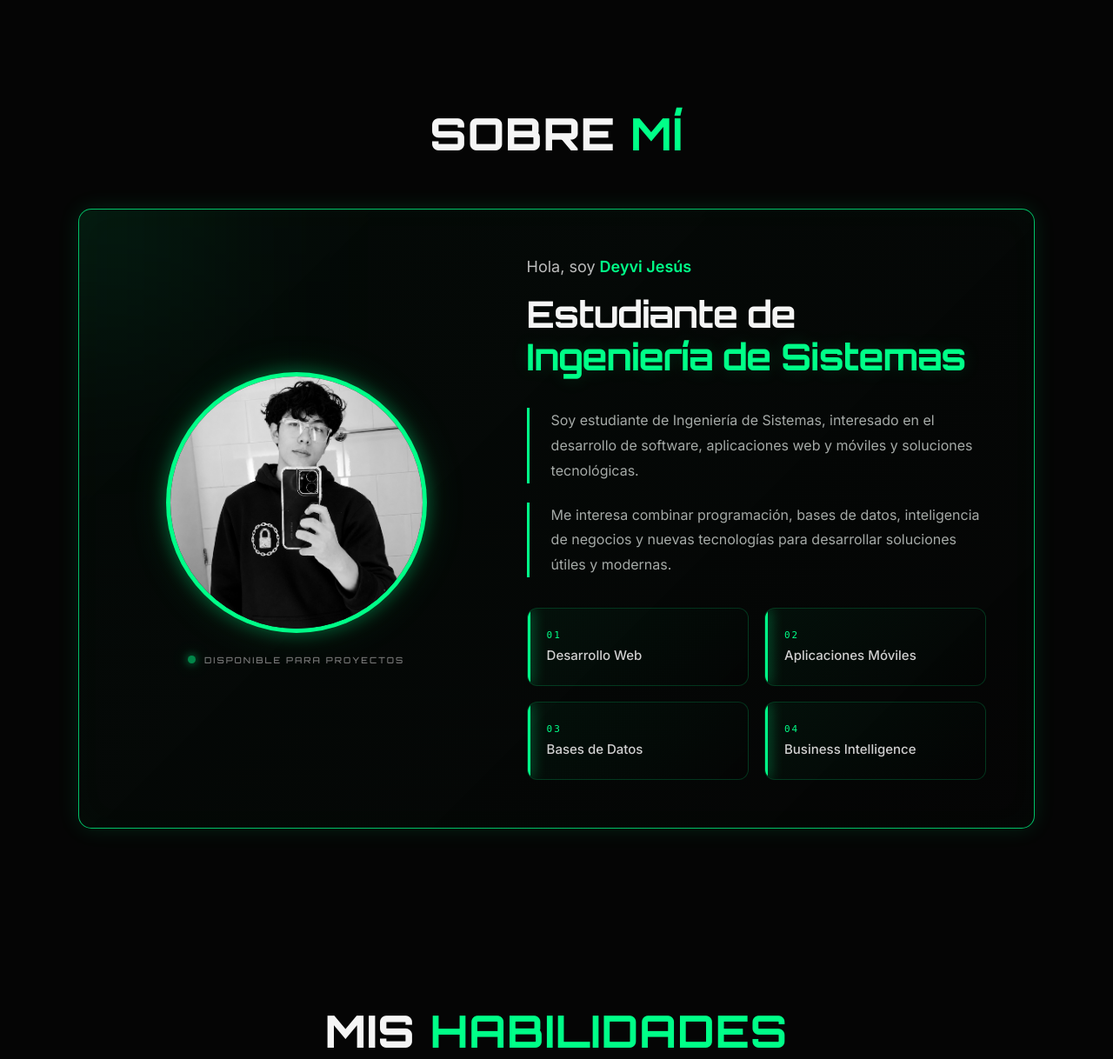
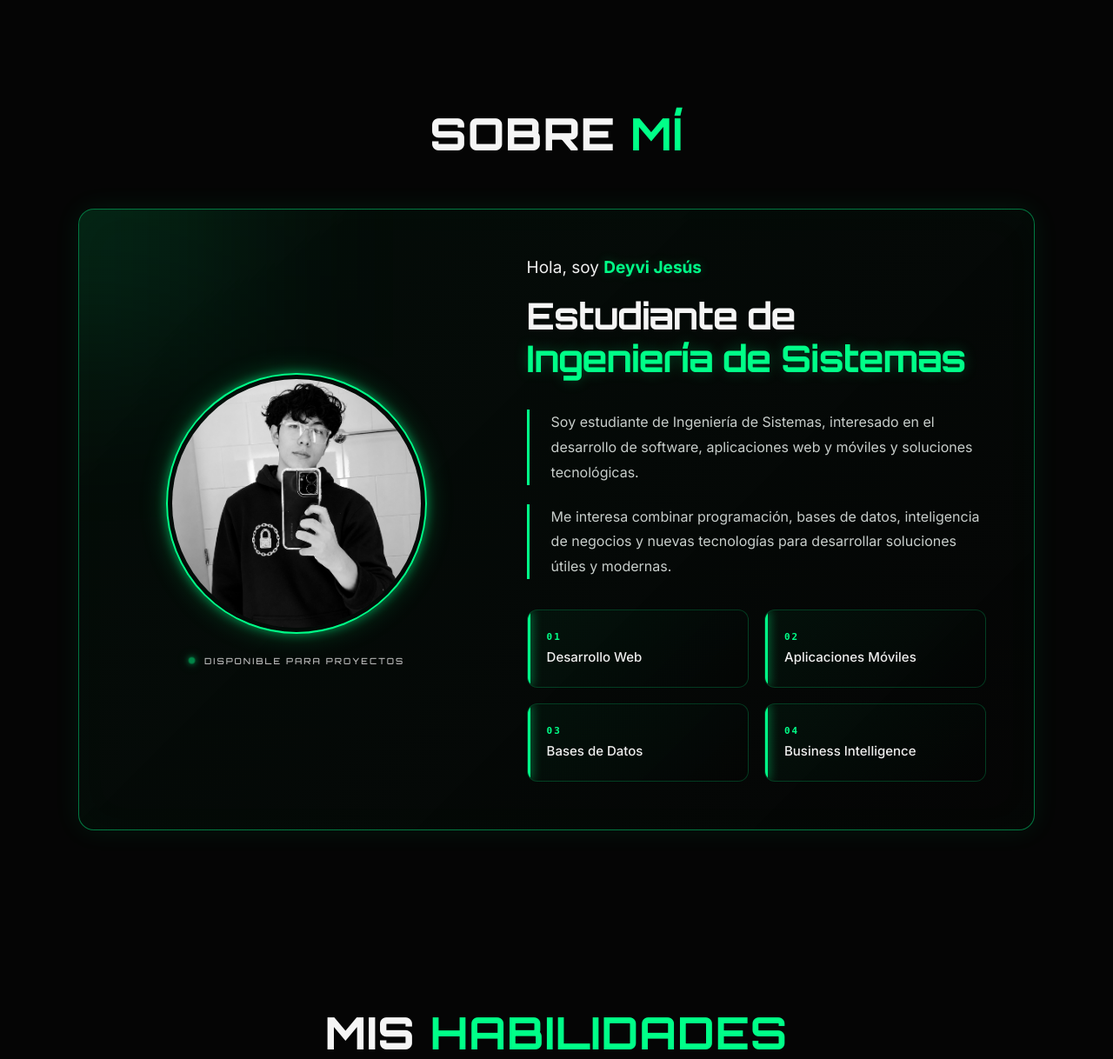
Before and after one commit to dramosuse/jesus-deyvi, a Flask app: page / in a window 1280 px wide. Shown: the part 799-2017 px from the top of the page at 87% size. Run offline with Flask 3, Linux system fonts and the light colour scheme.

Commit message:
Actualizar diseño de Sobre Mi

```diff
--- a/static/css/style.css
+++ b/static/css/style.css
@@ -488,67 +488,58 @@ body::selection {
 
 .about {
     min-height: 100vh;
-
     padding-top: 120px;
     padding-bottom: 80px;
 }
 
 
-/* CONTENEDOR PRINCIPAL */
+/* ================= CONTENEDOR ================= */
 
 .about-container {
     width: 100%;
     max-width: 1150px;
-
     min-height: 570px;
-
     margin: 0 auto;
-
     padding: 55px;
 
     display: grid;
-
     grid-template-columns: 390px 1fr;
-
     gap: 70px;
-
     align-items: center;
 
     background:
         linear-gradient(
             135deg,
-            rgba(0,255,136,.025),
-            rgba(5,5,5,.96)
+            rgba(0,255,136,.035),
+            rgba(5,5,5,.97)
         );
 
-    border: 1px solid rgba(0,255,136,.75);
-
-    border-radius: 15px;
+    border: 1px solid rgba(0,255,136,.45);
+    border-radius: 18px;
 
     box-shadow:
-        0 0 25px rgba(0,255,136,.12),
-        inset 0 0 40px rgba(0,255,136,.025);
+        0 0 30px rgba(0,255,136,.08),
+        inset 0 0 50px rgba(0,255,136,.025);
 
     position: relative;
-
     overflow: hidden;
 }
 
 
-/* BRILLO DEL CONTENEDOR */
+/* Brillo decorativo */
 
 .about-container::before {
     content: "";
 
     position: absolute;
 
-    width: 300px;
-    height: 300px;
-
-    left: -150px;
-    top: -150px;
-
-    background: rgba(0,255,136,.08);
+    width: 350px;
+    height: 350px;
+
+    left: -180px;
+    top: -180px;
+
+    background: rgba(0,255,136,.10);
 
     filter: blur(100px);
 
@@ -560,20 +551,16 @@ body::selection {
 
 .profile-wrapper {
     display: flex;
-
     flex-direction: column;
-
     align-items: center;
-
     justify-content: center;
 
     position: relative;
-
     z-index: 2;
 }
 
 
-/* FOTO CIRCULAR */
+/* BORDE VERDE CERRADO */
 
 .profile-border {
     width: 300px;
@@ -581,32 +568,41 @@ body::selection {
 
     padding: 5px;
 
-    border: none;
-
+    border: 2px solid var(--green);
     border-radius: 50%;
 
-    background: var(--green);
+    background: transparent;
+
+    display: flex;
+    align-items: center;
+    justify-content: center;
 
     box-shadow:
-        0 0 20px rgba(0,255,136,.35),
-        0 0 50px rgba(0,255,136,.12);
-
-    display: flex;
-
-    align-items: center;
-
-    justify-content: center;
-}
-
+        0 0 12px rgba(0,255,136,.5),
+        0 0 30px rgba(0,255,136,.25);
+
+    transition: .4s ease;
+}
+
+
+/* Efecto al pasar el mouse */
+
+.profile-border:hover {
+    transform: scale(1.03);
+
+    box-shadow:
+        0 0 18px rgba(0,255,136,.7),
+        0 0 45px rgba(0,255,136,.35);
+}
+
+
+/* FOTO */
 
 .profile-image {
     width: 100%;
     height: 100%;
 
-    aspect-ratio: auto;
-
     border-radius: 50%;
-
     overflow: hidden;
 
     position: relative;
@@ -614,6 +610,8 @@ body::selection {
     background: #111;
 }
 
+
+/* Imagen */
 
 .profile-image img {
     width: 100%;
@@ -625,20 +623,22 @@ body::selection {
 
     filter: grayscale(100%);
 
-    transition: .6s;
-}
-
-
-/* AL PASAR EL MOUSE RECUPERA COLOR */
+    transition:
+        filter .6s ease,
+        transform .6s ease;
+}
+
+
+/* Al pasar el mouse recupera color */
 
 .profile-image:hover img {
     filter: grayscale(0);
 
-    transform: scale(1.05);
-}
-
-
-/* QUITAR OVERLAY */
+    transform: scale(1.06);
+}
+
+
+/* Overlay */
 
 .image-overlay {
     display: none;
@@ -651,12 +651,11 @@ body::selection {
     margin-top: 25px;
 
     display: flex;
-
     align-items: center;
 
     gap: 10px;
 
-    color: #777;
+    color: #b7b7b7;
 
     font-family: "Orbitron", sans-serif;
 
@@ -667,20 +666,18 @@ body::selection {
 
 
 .status span {
-    display: block;
-
     width: 9px;
     height: 9px;
 
-    margin-right: 0;
+    display: block;
 
     border-radius: 50%;
 
     background: var(--green);
 
     box-shadow:
-        0 0 10px var(--green),
-        0 0 20px rgba(0,255,136,.5);
+        0 0 8px var(--green),
+        0 0 18px rgba(0,255,136,.6);
 
     animation: pulse-status 2s infinite;
 }
@@ -691,10 +688,12 @@ body::selection {
     0%,
     100% {
         opacity: 1;
+        transform: scale(1);
     }
 
     50% {
         opacity: .45;
+        transform: scale(.8);
     }
 }
 
@@ -703,28 +702,34 @@ body::selection {
 
 .about-text {
     position: relative;
-
     z-index: 2;
 }
 
 
+/* Hola */
+
 .hello {
-    color: #bdbdbd;
-
-    font-size: 18px;
+    color: #eeeeee;
+
+    font-size: 19px;
 
     margin-bottom: 20px;
 }
 
+
+/* Nombre en verde */
 
 .hello span {
     color: var(--green);
 
-    font-weight: 600;
-}
-
-
-/* TITULO */
+    font-weight: 700;
+
+    text-shadow:
+        0 0 12px rgba(0,255,136,.25);
+}
+
+
+/* ================= TITULO ================= */
 
 .about-text h3 {
     font-family: "Orbitron", sans-serif;
@@ -737,24 +742,26 @@ body::selection {
 
     margin: 0 0 35px;
 
-    color: var(--white);
+    color: #f5f5f5;
 
     letter-spacing: -1px;
 }
 
+
+/* Ingeniería de Sistemas en verde */
 
 .about-text h3 strong {
     color: var(--green);
 
     text-shadow:
-        0 0 20px rgba(0,255,136,.15);
-}
-
-
-/* PÁRRAFOS */
+        0 0 15px rgba(0,255,136,.25);
+}
+
+
+/* ================= PÁRRAFOS ================= */
 
 .about-text > p:not(.hello) {
-    color: #a5aaa7;
+    color: #c8cecb;
 
     font-size: 16px;
 
@@ -798,16 +805,17 @@ body::selection {
         linear-gradient(
             135deg,
             rgba(0,255,136,.045),
-            rgba(0,0,0,.18)
+            rgba(0,0,0,.2)
         );
 
-    border: 1px solid rgba(0,255,136,.18);
-
-    border-left: 1px solid rgba(0,255,136,.18);
+    border: 1px solid rgba(0,255,136,.20);
 
     border-radius: 12px;
 
-    transition: .3s;
+    transition:
+        transform .3s ease,
+        border-color .3s ease,
+        box-shadow .3s ease;
 
     position: relative;
 
@@ -815,7 +823,7 @@ body::selection {
 }
 
 
-/* LÍNEA VERDE DE CADA TARJETA */
+/* Línea verde */
 
 .info-grid div::before {
     content: "";
@@ -830,28 +838,24 @@ body::selection {
 
     background: var(--green);
 
-    box-shadow: 0 0 15px var(--green);
-}
-
-
-/* HOVER */
+    box-shadow:
+        0 0 12px var(--green);
+}
+
+
+/* Hover */
 
 .info-grid div:hover {
-    transform: translateY(-4px);
-
-    border-color: rgba(0,255,136,.55);
-
-    background:
-        linear-gradient(
-            135deg,
-            rgba(0,255,136,.08),
-            rgba(0,0,0,.2)
-        );
+    transform: translateY(-5px);
+
+    border-color: rgba(0,255,136,.65);
 
     box-shadow:
-        0 0 20px rgba(0,255,136,.08);
-}
-
+        0 0 20px rgba(0,255,136,.12);
+}
+
+
+/* Número */
 
 .info-grid span {
     color: var(--green);
@@ -863,13 +867,17 @@ body::selection {
     letter-spacing: 2px;
 
     margin-bottom: 7px;
-}
-
+
+    font-weight: 700;
+}
+
+
+/* Texto */
 
 .info-grid p {
-    margin-top: 0;
-
-    color: #d0d0d0;
+    margin: 0;
+
+    color: #eeeeee;
 
     font-size: 15px;
 
@@ -987,8 +995,6 @@ body::selection {
         min-height: 80px;
     }
 }
-
-
 
 /* ================= SKILLS ================= */
 
```
